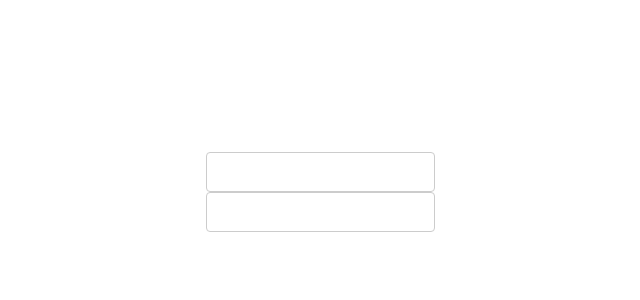
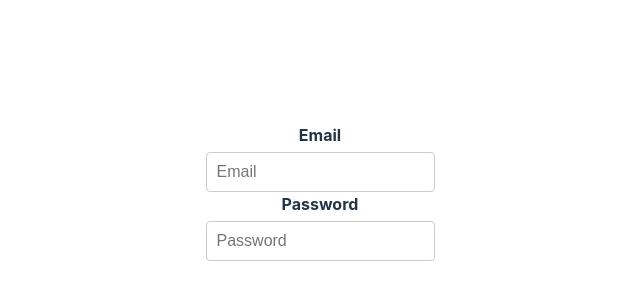
Before and after one commit to AgrisMag/fireside-chat, a React (Vite) app: page / in a window 1280 px wide. Shown: the part 208-508 px from the top of the page, without its empty margins (320-960 px from the left). Built offline with nearby package versions, Linux system fonts and the light colour scheme.

Commit message:
added custom label

```diff
--- a/src/components/Input.tsx
+++ b/src/components/Input.tsx
@@ -4,16 +4,18 @@ import styled from "@emotion/styled";
 type TextInputProps = {
   type: string;
   onChange: (value: string) => void;
-  value?: string;
+  value: string;
+  id?: string;
   placeholder?: string;
 };
 
-// FIXME: Fix controlled uncontrolled error state of input.
 export const TextInput: React.FC<TextInputProps> = ({
   value,
   onChange,
   placeholder,
   type,
+  id,
+  ...props
 }) => {
   const handleInputChange = (e: ChangeEvent<HTMLInputElement>) => {
     onChange(e.target.value);
@@ -25,6 +27,8 @@ export const TextInput: React.FC<TextInputProps> = ({
       value={value}
       onChange={handleInputChange}
       placeholder={placeholder}
+      id={id}
+      {...props}
     />
   );
 };
--- /dev/null
+++ b/src/components/Label.tsx
@@ -0,0 +1,17 @@
+import React from "react";
+import styled from "@emotion/styled";
+
+type LabelProps = {
+  children: React.ReactNode;
+  htmlFor?: string;
+};
+
+export const Label: React.FC<LabelProps> = ({ children, htmlFor }) => {
+  return <StyledLabel htmlFor={htmlFor}>{children}</StyledLabel>;
+};
+
+const StyledLabel = styled("label")({
+  fontSize: "16px",
+  fontWeight: "bold",
+  marginBottom: "5px",
+});
--- a/src/pages/LandingPage.tsx
+++ b/src/pages/LandingPage.tsx
@@ -1,10 +1,11 @@
 import styled from "@emotion/styled";
 import { useState } from "react";
 import { TextInput } from "../components/Input";
+import { Label } from "../components/Label";
 
 export const LandingPage = () => {
-  const [email, setEmail] = useState<string | undefined>(undefined);
-  const [password, setPassword] = useState<string | undefined>(undefined);
+  const [email, setEmail] = useState<string>("");
+  const [password, setPassword] = useState<string>("");
 
   const handleEmailChange = (value: string) => {
     setEmail(value);
@@ -16,11 +17,21 @@ export const LandingPage = () => {
 
   return (
     <LandingPageWrapper>
-      <TextInput type="email" onChange={handleEmailChange} value={email} />
+      <Label htmlFor="email">Email</Label>
+      <TextInput
+        type="email"
+        onChange={handleEmailChange}
+        value={email}
+        placeholder="Email"
+        id="email"
+      />
+      <Label htmlFor="password">Password</Label>
       <TextInput
         type="password"
         onChange={handlePasswordChange}
         value={password}
+        placeholder="Password"
+        id="password"
       />
     </LandingPageWrapper>
   );
```
